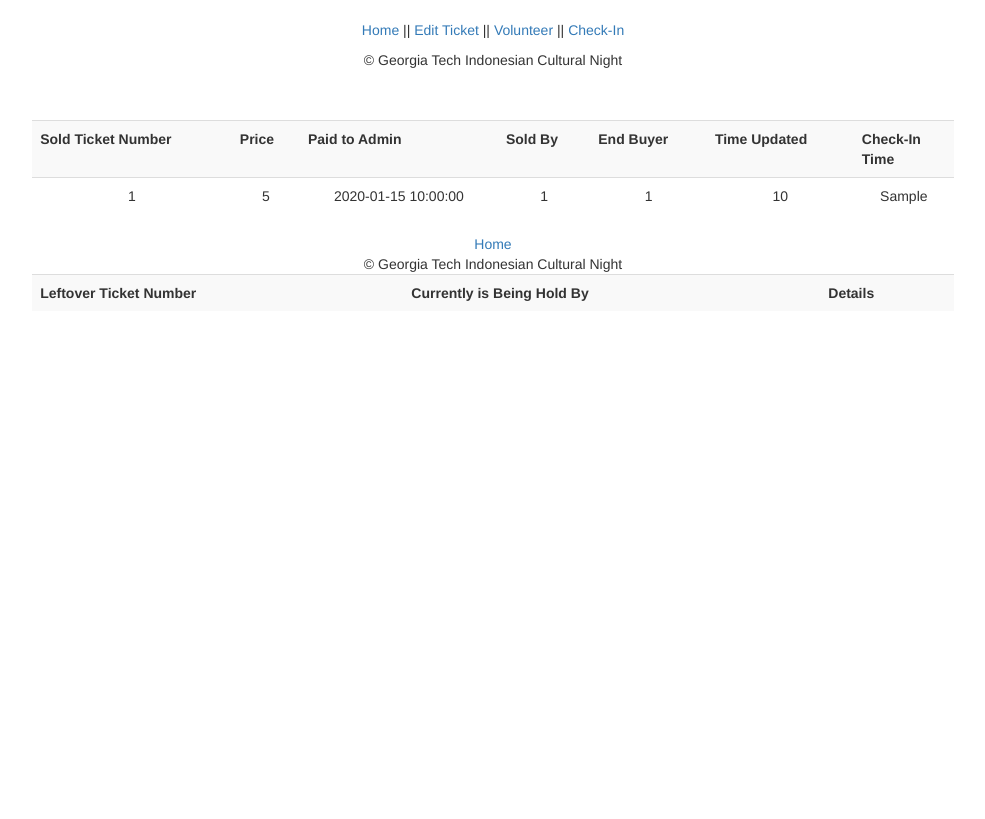
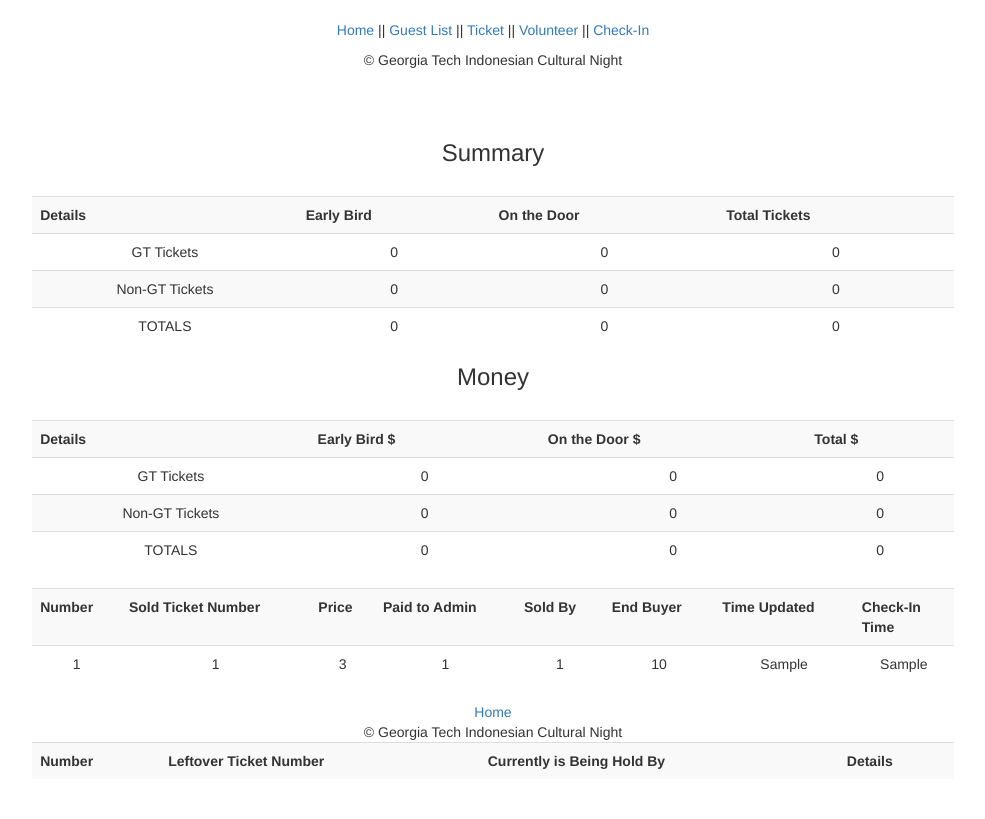
Before and after one commit to lovissahuigita/gatechICN16, a PHP site: page / in a window 1280 px wide. Shown: the part 100-919 px from the top of the page, without its empty margins (147-1132 px from the left). Before the commit the page ends 401 px from the top, so only its background shows below. Run offline with PHP 8.4, Linux system fonts and the light colour scheme; tables that the repository leaves empty or names only in its code hold one stand-in row (values such as "Sample post"); data that the repository does not hold is empty.

Commit message:
added summary box

```diff
--- a/header.php
+++ b/header.php
@@ -9,6 +9,6 @@
 <div id="header" class="page-header center-block" style="width:90%;"><h1><a style="color:#333;" href="index.php">Georgia
             Tech Indonesian Cultural Night Ticketing</a></h1></div>
 <?php
-echo '<p class="text-center"><a href="index.php">Home</a> || <a href="ticket-edit.php">Edit Ticket</a> || <a href="volunteer.php">Volunteer</a>  || <a href="check-in.php">Check-In</a></p>';
+echo '<p class="text-center"><a href="index.php">Home</a> || <a href="guest-list.php">Guest List</a> || <a href="ticket-edit.php">Ticket</a> || <a href="volunteer.php">Volunteer</a>  || <a href="check-in.php">Check-In</a></p>';
 echo '<p class="text-center">&copy; Georgia Tech Indonesian Cultural Night</p><br/>';
 ?>
--- a/index.php
+++ b/index.php
@@ -6,11 +6,9 @@
         <div id="content" class="center-block" style="width:80%;">
 
             <?php
-
             // connect to db
             $connect = mysql_connect("176.32.230.251:3306", "cl57-lovissa", "Love041107");
             @mysql_select_db("cl57-lovissa") or die("Unable to select database");
-
 
             $query = "SELECT COUNT(*) FROM Tickets WHERE (is_Sold=TRUE)";
             $query_result = mysql_query($query);
@@ -19,11 +17,45 @@
             $data_query = "SELECT * FROM Tickets WHERE (is_Sold=TRUE)";
             $data_query_result = mysql_query($data_query);
 
+            $gt_early = (int) mysql_result(mysql_query("SELECT COUNT(*) FROM Tickets WHERE ((is_Sold=TRUE) AND (is_Student_Price=TRUE) AND (is_earlybird=TRUE))"),0);
+            $gt_early_mon = $gt_early * 3;
+            $gt_notearly = (int) mysql_result(mysql_query("SELECT COUNT(*) FROM Tickets WHERE ((is_Sold=TRUE) AND (is_Student_Price=TRUE) AND (is_earlybird=FALSE))"),0);
+            $gt_notearly_mon = $gt_early * 5;
+            $gt_total = $gt_early + $gt_notearly;
+            $gt_total_mon = $gt_early_mon + $gt_nonearly_mon;
+            $nongt_early = (int) mysql_result(mysql_query("SELECT COUNT(*) FROM Tickets WHERE ((is_Sold=TRUE) AND (is_Student_Price=FALSE) AND (is_earlybird=TRUE))"),0);
+            $nongt_early_mon = $gt_early * 10;
+            $nongt_notearly = (int) mysql_result(mysql_query("SELECT COUNT(*) FROM Tickets WHERE (is_Sold=TRUE AND is_Student_Price=FALSE AND is_earlybird=FALSE)"),0);
+            $nongt_notearly_mon = $gt_early * 15;
+            $nongt_total = $nongt_early + $nongt_notearly;
+            $nongt_total_mon = $nongt_early_mon + $nongt_notearly_mon;
+            $total_early = $gt_early + $nongt_early;
+            $total_early_mon = $gt_early_mon + $nongt_early_mon;
+            $total_notearly = $gt_notearly + $nongt_notearly;
+            $total_notearly_mon = $gt_notearly_mon + $nongt_notearly_mon;
+            $total = $gt_total + $nongt_total;
+            $total_mon = $gt_total_mon + $nongt_total_mon;
+            echo '<table width="50%" class="table table-striped">';
+            echo "<tr><th>Details</th><th>Early Bird</th><th>On the Door</th><th>Total Tickets</th></tr>";
+            echo "<tr><td>GT Tickets</td><td>$gt_early</td><td>$gt_notearly</td><td>$gt_total</td></tr>";
+            echo "<tr><td>Non-GT Tickets</td><td>$nongt_early</td><td>$nongt_notearly</td><td>$nongt_total</td></tr>";
+            echo "<tr><td>TOTALS</td><td>$total_early</td><td>$total_notearly</td><td>$total</td></tr>";
+
+            echo '<h3 class="text-center">Summary</h3><br/>';
+            echo '<table width="50%" class="table table-striped">';
+            echo "<tr><th>Details</th><th>Early Bird $</th><th>On the Door $</th><th>Total $</th></tr>";
+            echo "<tr><td>GT Tickets</td><td>$gt_early_mon</td><td>$gt_notearly_mon</td><td>$gt_total_mon</td></tr>";
+            echo "<tr><td>Non-GT Tickets</td><td>$nongt_early_mon</td><td>$nongt_notearly_mon</td><td>$nongt_total_mon</td></tr>";
+            echo "<tr><td>TOTALS</td><td>$total_early_mon</td><td>$total_notearly_mon</td><td>$total_mon</td></tr>";
+            echo '<h3 class="text-center">Money</h3><br/>';
+
             echo '<table width="90%" class="table table-striped">';
-            echo "<tr><th>Sold Ticket Number</th><th>Price</th><th>Paid to Admin</th><th>Sold By</th><th>End Buyer</th><th>Time Updated</th><th>Check-In Time</th></tr>";
+            echo "<tr><th>Number</th><th>Sold Ticket Number</th><th>Price</th><th>Paid to Admin</th><th>Sold By</th><th>End Buyer</th><th>Time Updated</th><th>Check-In Time</th></tr>";
+            $num = 1;
             while ($answer = mysql_fetch_row($data_query_result)) {
-                $price = ($answer[2] == TRUE) ? 5 : 15;
-                echo "<tr><td>$answer[0]</td><td>$price</td><td>$answer[3]</td><td>$answer[4]</td><td>$answer[5]</td><td>$answer[6]</td><td width='100px'>$answer[7]</td></tr>";
+                $price = ($answer[2] == TRUE) ? ($answer[3] == TRUE ? 3 : 5) : ($answer[3] == TRUE ? 10 : 15);
+                echo "<tr><td>$num</td><td>$answer[0]</td><td>$price</td><td>$answer[4]</td><td>$answer[5]</td><td>$answer[6]</td><td>$answer[7]</td><td width='100px'>$answer[8]</td></tr>";
+                $num++;
             }
 
             $query = "SELECT COUNT(*) FROM Tickets WHERE (is_Sold=FALSE)";
@@ -34,9 +66,11 @@
             $data_query_result = mysql_query($data_query);
 
             echo '<table class="table table-striped">';
-            echo '<tr><th>Leftover Ticket Number</th><th>Currently is Being Hold By</th><th>Details</th></tr>';
+            echo '<tr><th>Number</th><th>Leftover Ticket Number</th><th>Currently is Being Hold By</th><th>Details</th></tr>';
+            $nums = 1;
             while ($answer = mysql_fetch_row($data_query_result)) {
-                echo "<tr><td>$answer[0]</td><td>$answer[4]</td><td>$answer[5]</td></tr>";
+                echo "<tr><td>$nums</td><td>$answer[0]</td><td>$answer[5]</td><td>$answer[6]</td></tr>";
+                $nums++;
             }
 
             ?>
--- a/ticket-edit.php
+++ b/ticket-edit.php
@@ -62,7 +62,10 @@
                     <input type="text" class="form-control" name="end_buyer">
                 </div>
                 <div class="checkbox">
-                    <label><input type="checkbox" value="student" name="is_student">Student Ticket ($5)</label>
+                    <label><input type="checkbox" value="student" name="is_student">Student Ticket</label>
+                </div>
+                <div class="checkbox">
+                    <label><input type="checkbox" value="earlybird" name="is_earlybird">Early Bird Ticket?</label>
                 </div>
                 <div class="text-center">
                     <button type="submit" class="btn btn-default">Submit</button>
```
Also changed, not shown: ticket-edit-submit.php (+5 -3 lines), guest-list.php (added).
